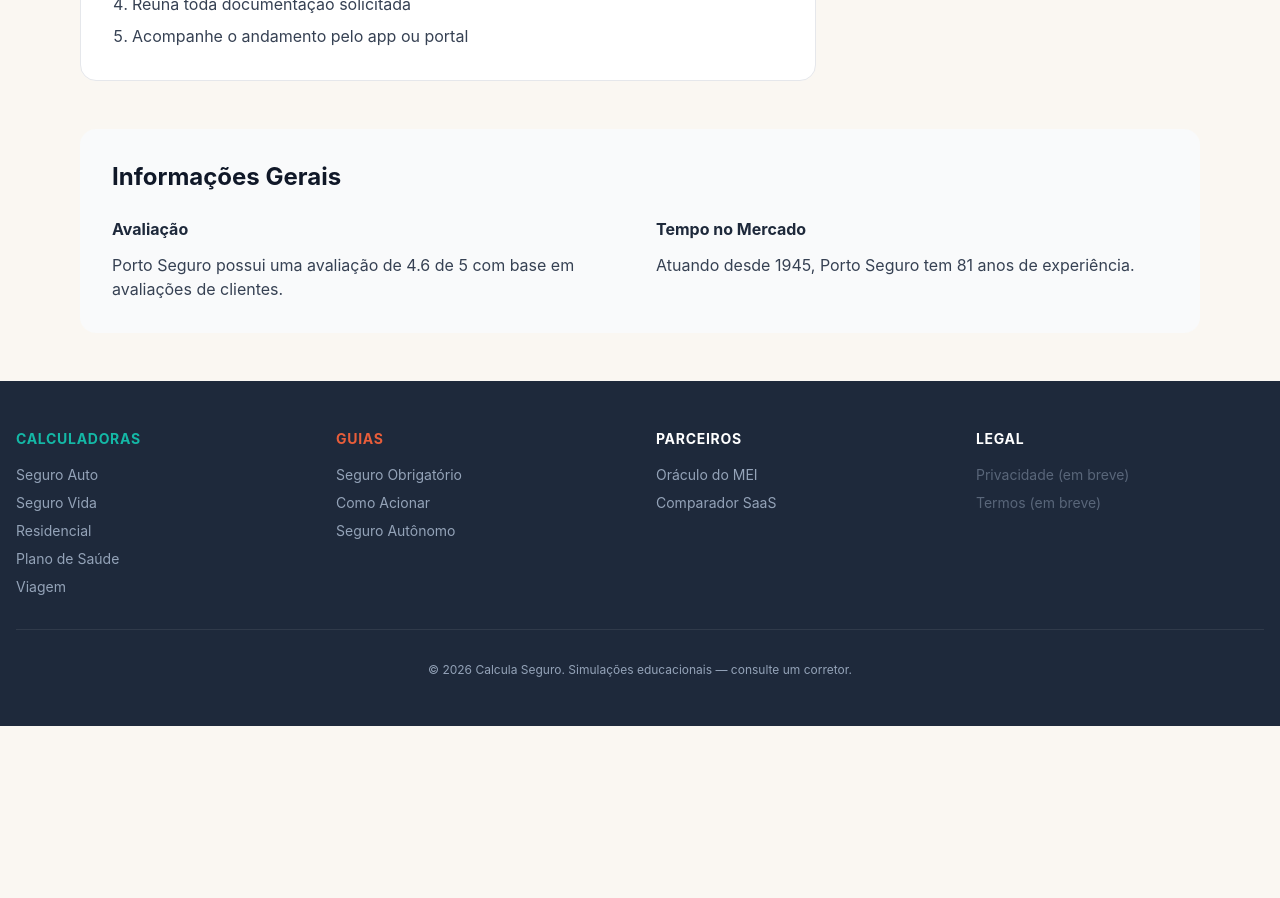
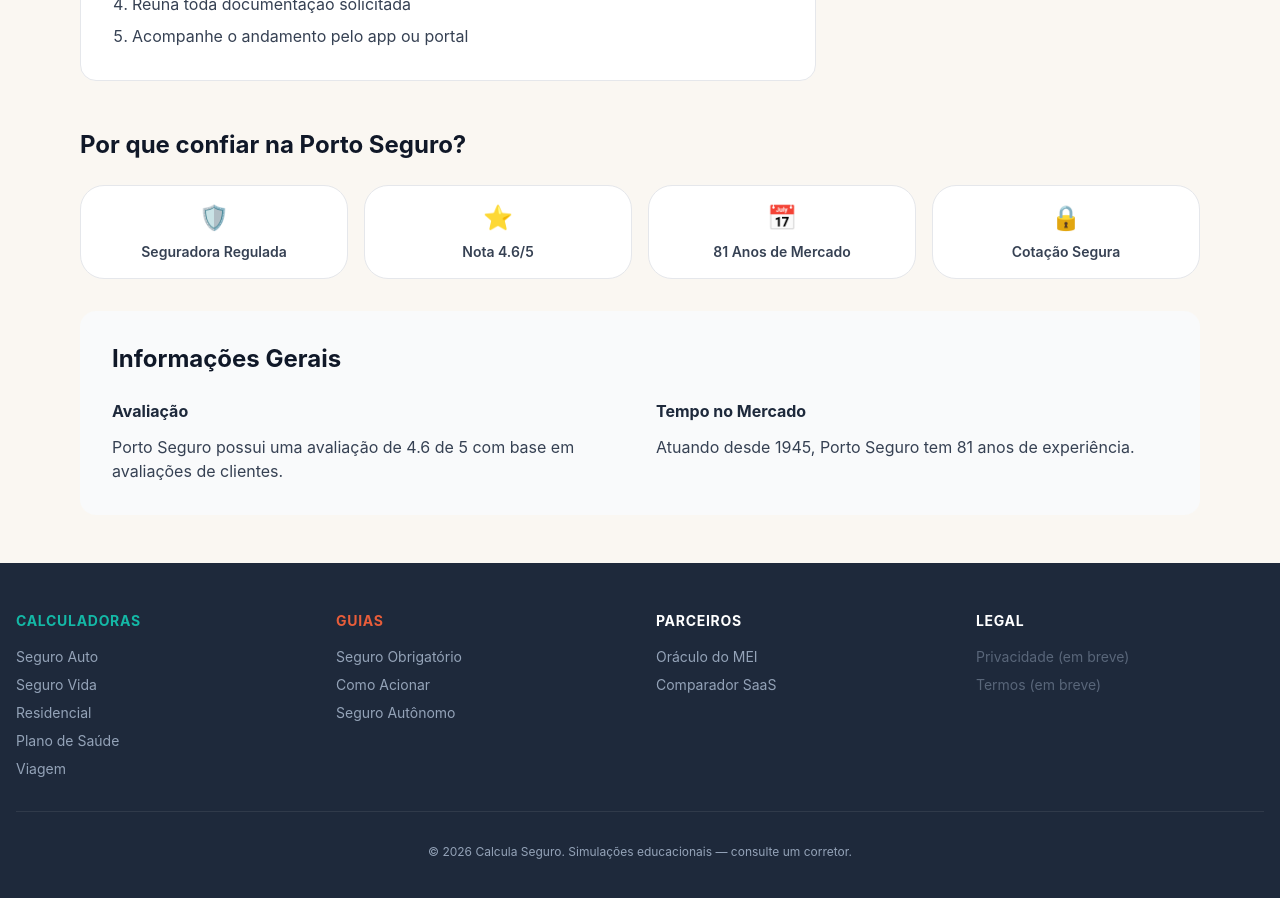
Before and after one commit to vitormdandrade/t3-seguro-calc, a Next.js app: page /seguradoras/porto-seguro in a window 1280 px wide. Shown: the part 1120-2018 px from the top of the page. Before the commit the page ends 1846 px from the top, so only its background shows below. Built offline with nearby package versions, Linux system fonts and the light colour scheme; no server answers.

Commit message:
CRO: add trust badges section to insurer detail pages

```diff
--- a/app/seguradoras/[slug]/page.tsx
+++ b/app/seguradoras/[slug]/page.tsx
@@ -169,6 +169,24 @@
         </div>
       </div>
 
+      {/* Trust Badges */}
+      <section className="mb-8">
+        <h2 className="text-2xl font-bold text-gray-900 mb-6">Por que confiar na {insurer.name}?</h2>
+        <div className="grid grid-cols-2 md:grid-cols-4 gap-4">
+          {[
+            { icon: '🛡️', label: 'Seguradora Regulada' },
+            { icon: '⭐', label: `Nota ${insurer.rating}/5` },
+            { icon: '📅', label: `${new Date().getFullYear() - insurer.founded_year} Anos de Mercado` },
+            { icon: '🔒', label: 'Cotação Segura' },
+          ].map((badge) => (
+            <div key={badge.label} className="bg-white rounded-xl p-4 text-center border border-gray-200 hover:shadow-md transition">
+              <div className="text-2xl mb-2">{badge.icon}</div>
+              <p className="text-sm font-semibold text-gray-700">{badge.label}</p>
+            </div>
+          ))}
+        </div>
+      </section>
+
       <section className="bg-gray-50 p-8 rounded-lg">
         <h2 className="text-2xl font-bold text-gray-900 mb-6">
           Informações Gerais
```
